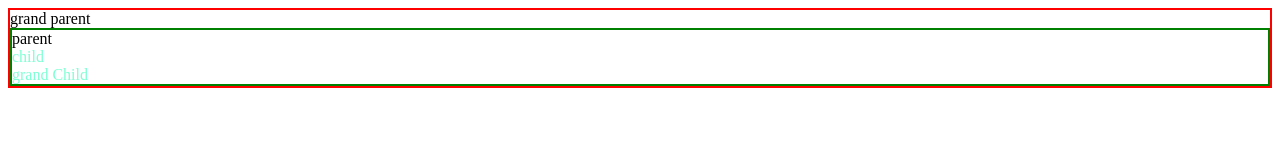
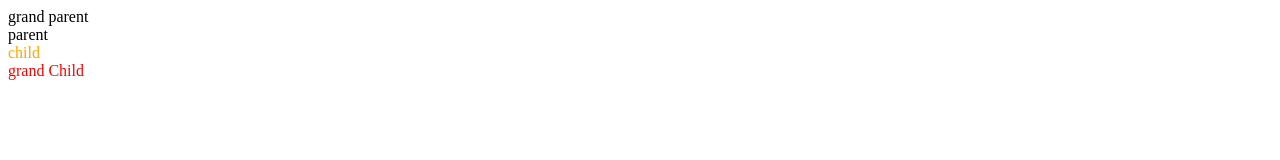
Before and after one commit to AnjaliMahawar/Traversing-Methods, a plain HTML site: page index.html in a window 1280 px wide. Drawn offline with Linux system fonts and the light colour scheme.

Commit message:
querySelector

```diff
--- a/index.html
+++ b/index.html
@@ -6,32 +6,25 @@
     <meta name="viewport" content="width=device-width, initial-scale=1.0">
     <title>Document</title>
     <style>
-       .c{
-          color: aquamarine;
-       }
+
     </style>
 </head>
 <body>
-    <div class="gp">grand parent
-        <div class="p">parent
+    <div class="gp" id="grandP"> grand parent
+        <div class="p " id="parent">parent
             <div class="c">child
-                <div class="gc">grand Child</div>
+                <div class="gc ">grand Child</div>
             </div>
         </div>
     </div>
     <script>
-        var a= document.querySelector('div.gc')
-        console.log(a);
-         a.closest('div.gp').style.border='2px solid red';
-         a.closest('div.p').style.border='2px solid green';
-        //console.log(b)
-        var b= document.querySelector('div.c')
+        //traversing down
+        a=document.getElementById('grandP')
+        console.log(a)
+        a.querySelector('.gc').style.color='red'
+        b=document.getElementById('parent')
         console.log(b)
-       var c= b.closest('.p')
-       var d=document.querySelector('div.p')
-       console.log(d)
-      var w= d.closest('.gp')
-      console.log(w)
+        b.querySelector('.c').style.color='orange'
     </script>
 </body>
 </html>
```
